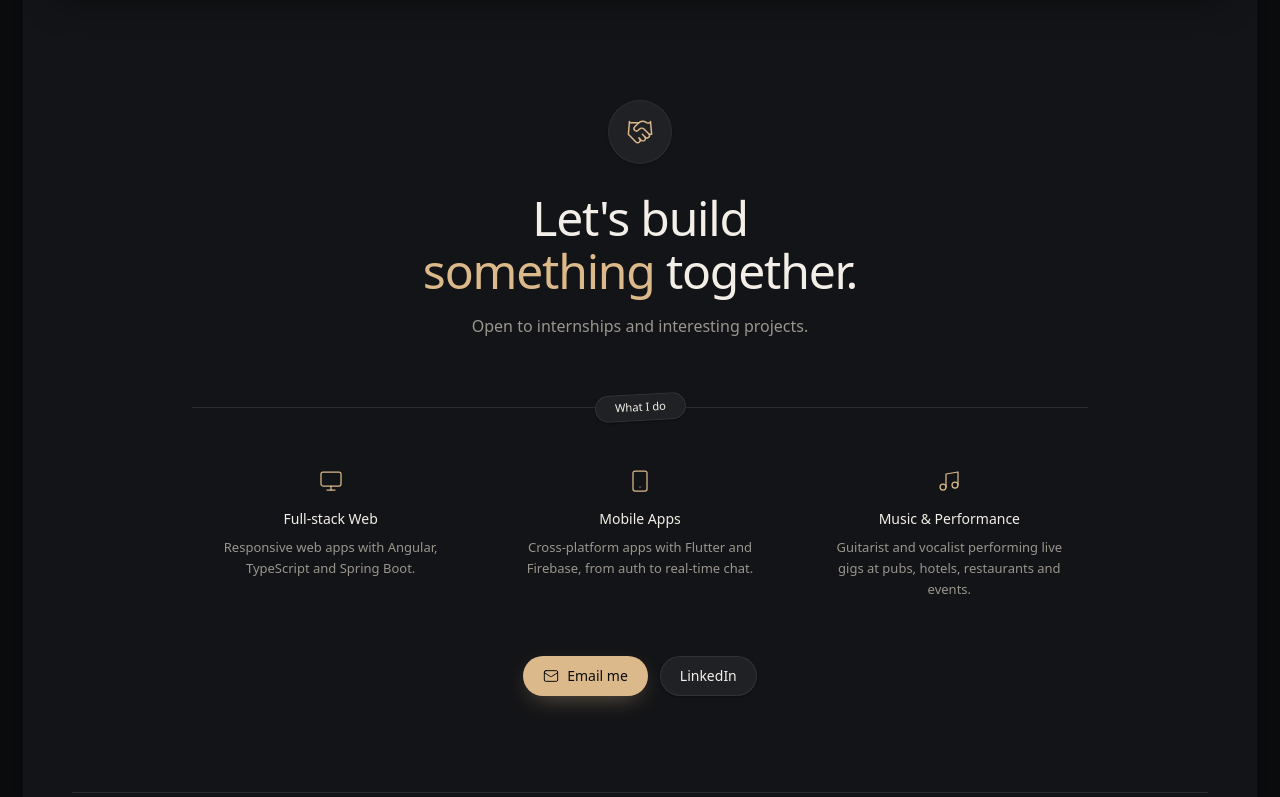
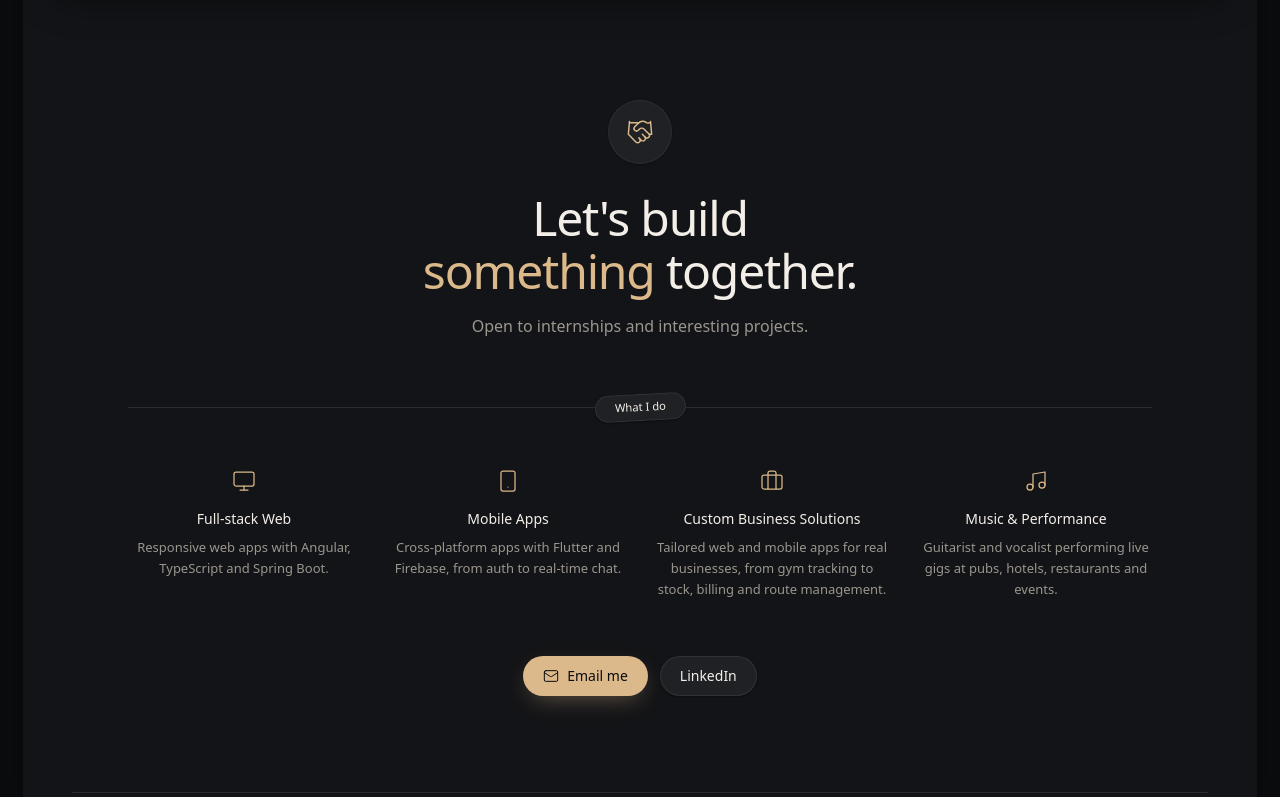
Before and after one commit to Joshfd05/Portfolio, an Astro site: page / in a window 1280 px wide. Shown: the part 4576-5373 px from the top of the page. Built offline with nearby package versions, Linux system fonts and the light colour scheme; Astro itself is replaced by a stand-in of ours.

Commit message:
fix:updated bottom section

```diff
--- a/src/components/Contact.astro
+++ b/src/components/Contact.astro
@@ -23,10 +23,10 @@ const year = new Date().getFullYear();
       <p class="mt-4 max-w-sm text-sm text-muted md:text-base">{contact.intro}</p>
     </div>
 
-    <div class="mt-14 w-full max-w-4xl">
+    <div class="mt-14 w-full max-w-5xl">
       <LabelDivider label={contact.servicesLabel} />
 
-      <ul class="mt-12 grid gap-10 sm:grid-cols-3 sm:gap-8">
+      <ul class="mt-12 grid gap-10 sm:grid-cols-2 sm:gap-8 lg:grid-cols-4">
         {
           services.map((service) => (
             <li class="flex flex-col items-center" data-reveal>
--- a/src/data/portfolio.ts
+++ b/src/data/portfolio.ts
@@ -156,6 +156,11 @@ export const services: Service[] = [
     description: 'Cross-platform apps with Flutter and Firebase, from auth to real-time chat.',
   },
   {
+    icon: 'briefcase',
+    title: 'Custom Business Solutions',
+    description: 'Tailored web and mobile apps for real businesses, from gym tracking to stock, billing and route management.',
+  },
+  {
     icon: 'music',
     title: 'Music & Performance',
     description: 'Guitarist and vocalist performing live gigs at pubs, hotels, restaurants and events.',
@@ -243,7 +248,7 @@ export const education: Education[] = [
     institution: 'St. Joseph Vaz College, Wennappuwa',
     qualification: 'GCE Ordinary Level',
     period: '2021',
-    detail: '9 A passes, including ICT, Mathematics, Science and Western Music.',
+    detail: '9 A passes, including ICT, Mathematics, Science and Western Music while doing extra curricular activities too.',
     logo: jvcLogo,
   },
 ];
```
